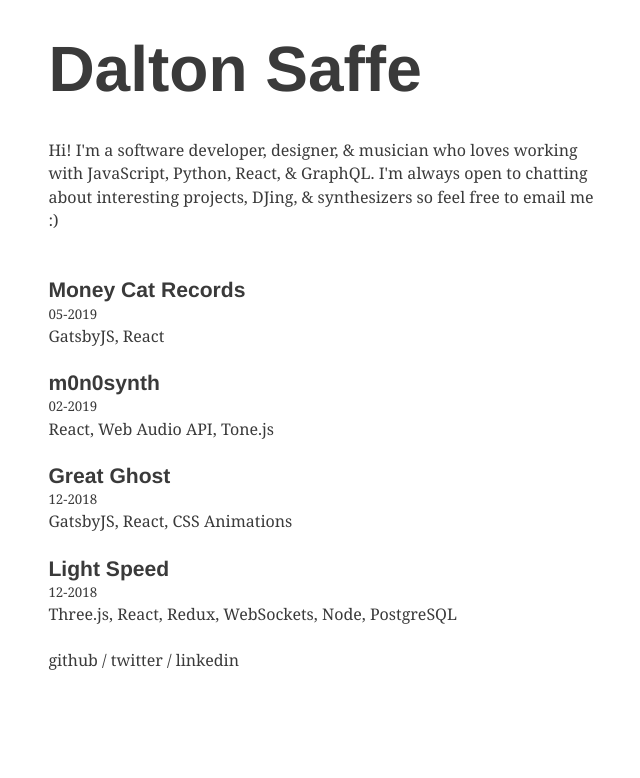
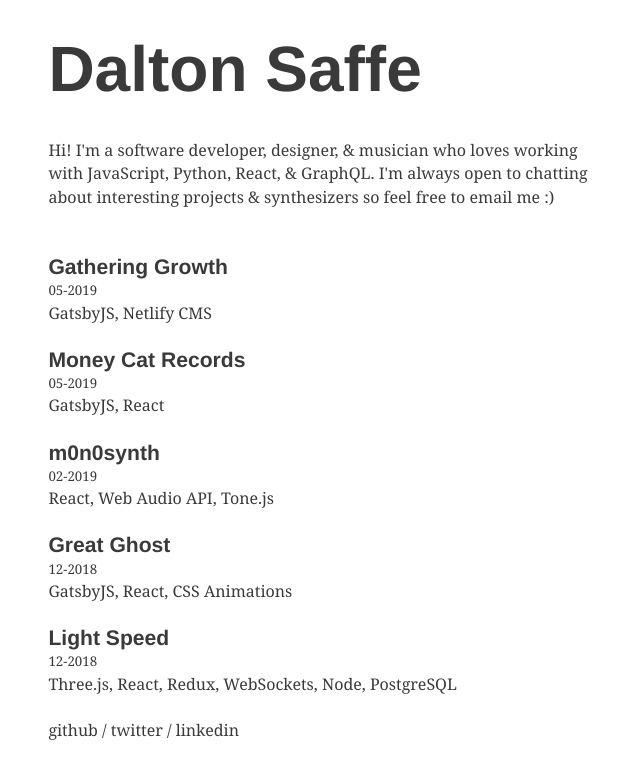
Before and after one commit to daltn/dalton-saffe, a Gatsby site: page / in a window 1280 px wide. Shown: the whole page, without its empty margins (319-959 px from the left). Built offline with nearby package versions, Linux system fonts and the light colour scheme; Gatsby itself is replaced by a stand-in of ours; some packages are replaced by stand-ins of ours; what typography-theme-bootstrap would draw is missing.

Commit message:
add gathering growth

```diff
--- /dev/null
+++ b/content/blog/gathering-growth/index.md
@@ -0,0 +1,17 @@
+---
+title: Gathering Growth
+date: "2019-05-25T22:40:32.169Z"
+stack: "GatsbyJS, Netlify CMS"
+---
+
+Gathering Growth has partnered with American Forests to create a photographic archive of Champion Trees in the United States. I built a site to display and search through the photos & data collected by the project.
+
+[https://www.gatheringgrowth.com/](https://www.gatheringgrowth.com/)
+
+![growth site 01](./gg01.png)
+
+![growth site 02](./gg02.png)
+
+![growth site 03](./gg03.png)
+
+![growth site 04](./gg04.png)
--- a/src/components/bio.js
+++ b/src/components/bio.js
@@ -18,8 +18,8 @@ function Bio() {
             <p>
               Hi! I'm a software developer, designer, & musician who loves
               working with JavaScript, Python, React, & GraphQL. I'm always open
-              to chatting about interesting projects, DJing, & synthesizers so
-              feel free to {` `}
+              to chatting about interesting projects & synthesizers so feel free
+              to {` `}
               <a href={`mailto:daltonsaffe@gmail.com`}>email me</a>
               {` `}:)
             </p>
```
Also changed, not shown: content/blog/gathering-growth/gg01.png (added), content/blog/gathering-growth/gg04.png (added), 2 other files.
